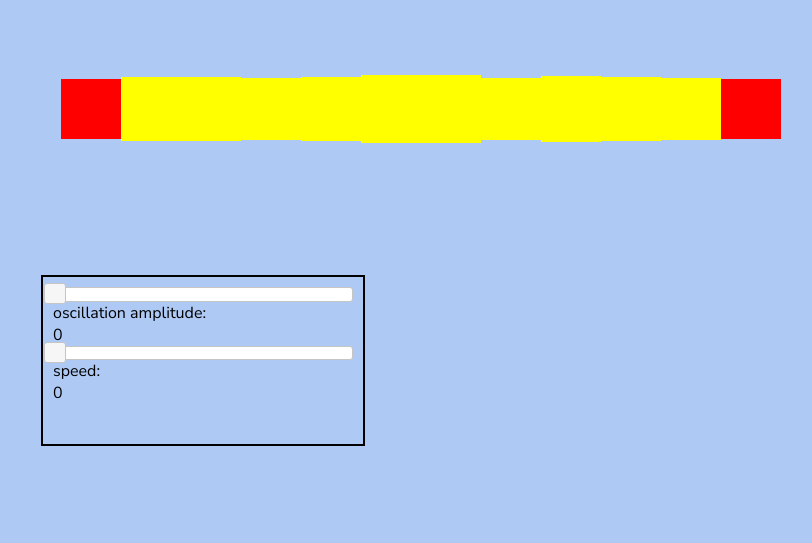
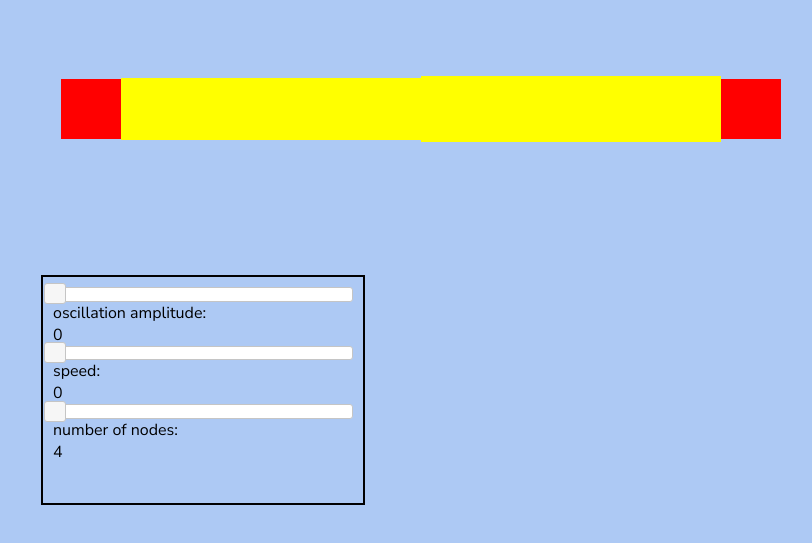
Before and after one commit to agnescameron/slime-oscillation-website, a website: page public/index.html in a window 1280 px wide. Shown: the part 67-610 px from the top of the page, without its empty margins (67-879 px from the left). Drawn offline with nearby package versions, Linux system fonts and the light colour scheme.

Commit message:
added variable nodes

```diff
--- a/public/assets/js/main.js
+++ b/public/assets/js/main.js
@@ -2,6 +2,7 @@ var canvas = document.getElementById("canvas");
 var ctx = canvas.getContext("2d");
 ctx.lineWidth = 2;
 var amplitude = 5;
+var nodes = 4;
 var rate = 800;
 
 function drawSlime(rectangles) {
@@ -21,19 +22,19 @@ function drawSlime(rectangles) {
   }
 }
 
-function drawFood() {
+function drawFood(nodeSize) {
 	ctx.fillStyle = "red";
 	ctx.rect(60, 60, 60, 60);
 	ctx.fillRect(60, 60, 60, 60);
-	ctx.rect(720, 60, 60, 60);
-	ctx.fillRect(720, 60, 60, 60);
+	ctx.rect(nodes*nodeSize+120, 60, 60, 60);
+	ctx.fillRect(nodes*nodeSize+120, 60, 60, 60);
 }
 
-function createRectangles() {
+function createRectangles(nodeSize) {
   var rectangles = [];
-  for(var i = 0; i<10; i++){
+  for(var i = 0; i<nodes; i++){
   	var ranY = Math.round(Math.random()*amplitude);
-  	var rectangle = {startX: 120+i*60, endX: 60, startY: 60-ranY, endY: 60+2*ranY};
+  	var rectangle = {startX: 120+i*nodeSize, endX: nodeSize, startY: 60-ranY, endY: 60+2*ranY};
   	rectangles.push(rectangle);
   }
   drawSlime(rectangles);
@@ -61,12 +62,22 @@ $( function() {
             $("#speed").text(ui.value);
         }
     });
+  $("#nodeSlider").slider(
+    {
+        min: 4,
+        max: 30,
+        slide: function (event, ui) {
+            nodes = ui.value;
+            $("#nodes").text(ui.value);
+        }
+    });
   });
 
 
 function drawLoop(){
-      createRectangles();
-      drawFood();
+      nodeSize = 600/nodes;
+      createRectangles(nodeSize);
+      drawFood(nodeSize);
       setTimeout(drawLoop, rate);
   }
 
--- a/public/index.html
+++ b/public/index.html
@@ -20,6 +20,9 @@
 
 	<div id="rateSlider"></div>
 	speed:<div id="speed">0</div>
+
+	<div id="nodeSlider"></div>
+	number of nodes:<div id="nodes">4</div>
 </div>
 
 </body>
```
